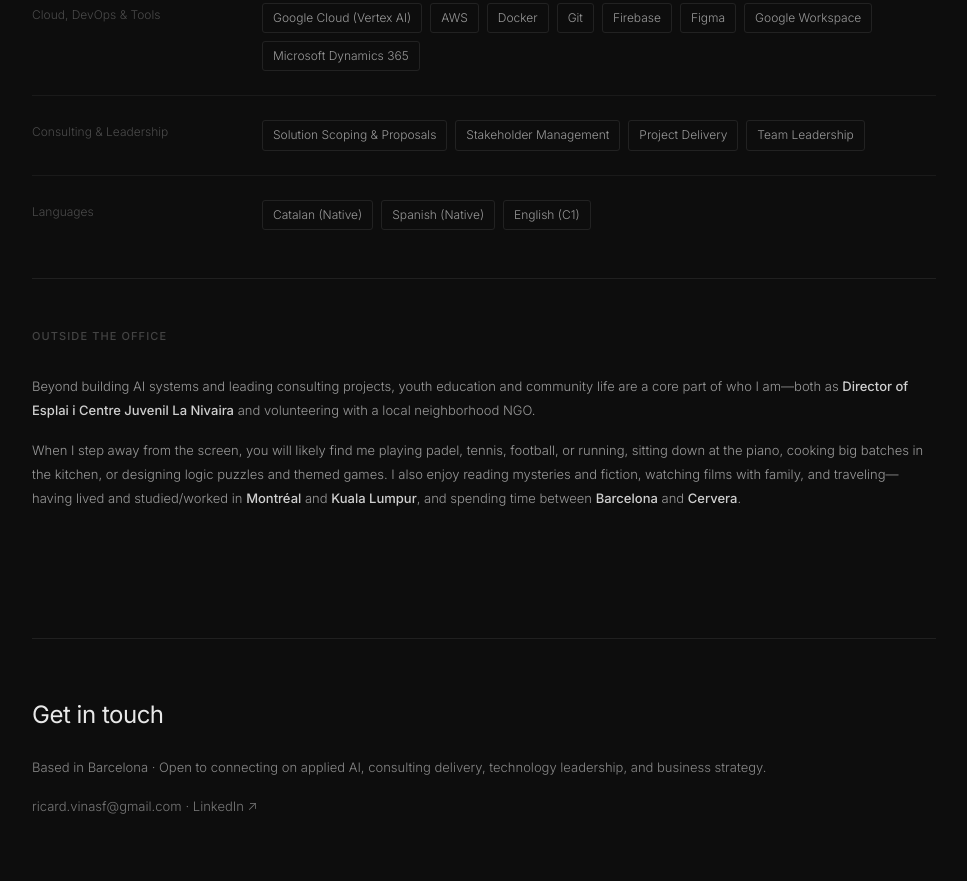
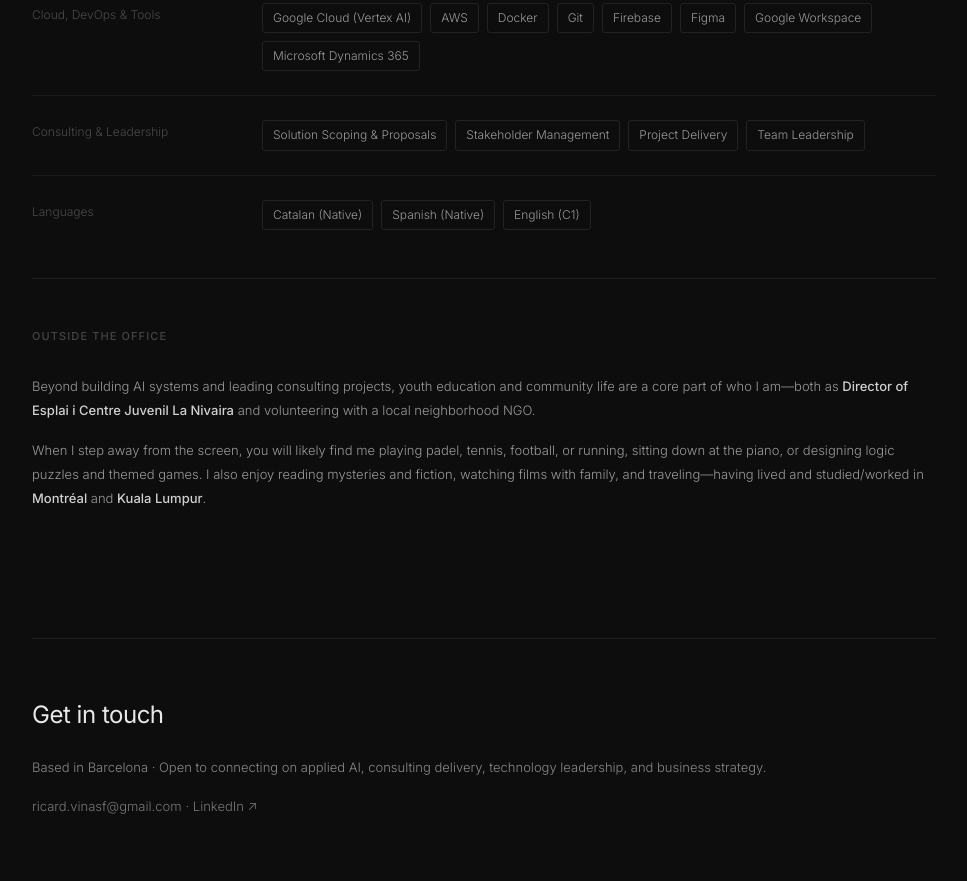
Before and after one commit to VinasRicard/VinasRicard, a plain HTML site: page index.html in a window 1280 px wide. Shown: the part 3031-3912 px from the top of the page, without its empty margins (156-1123 px from the left). Drawn offline with Linux system fonts and the light colour scheme.

Commit message:
Remove cooking and Cervera from Outside the Office
Co-Authored-By: Claude Opus 5.5 <noreply@anthropic.com>

```diff
--- a/index.html
+++ b/index.html
@@ -241,7 +241,7 @@
         <div class="section-label">Outside the Office</div>
         <div class="section-body">
           <p>Beyond building AI systems and leading consulting projects, youth education and community life are a core part of who I am—both as <strong>Director of Esplai i Centre Juvenil La Nivaira</strong> and volunteering with a local neighborhood NGO.</p>
-          <p>When I step away from the screen, you will likely find me playing padel, tennis, football, or running, sitting down at the piano, cooking big batches in the kitchen, or designing logic puzzles and themed games. I also enjoy reading mysteries and fiction, watching films with family, and traveling—having lived and studied/worked in <strong>Montréal</strong> and <strong>Kuala Lumpur</strong>, and spending time between <strong>Barcelona</strong> and <strong>Cervera</strong>.</p>
+          <p>When I step away from the screen, you will likely find me playing padel, tennis, football, or running, sitting down at the piano, or designing logic puzzles and themed games. I also enjoy reading mysteries and fiction, watching films with family, and traveling—having lived and studied/worked in <strong>Montréal</strong> and <strong>Kuala Lumpur</strong>.</p>
         </div>
       </section>
 
```
